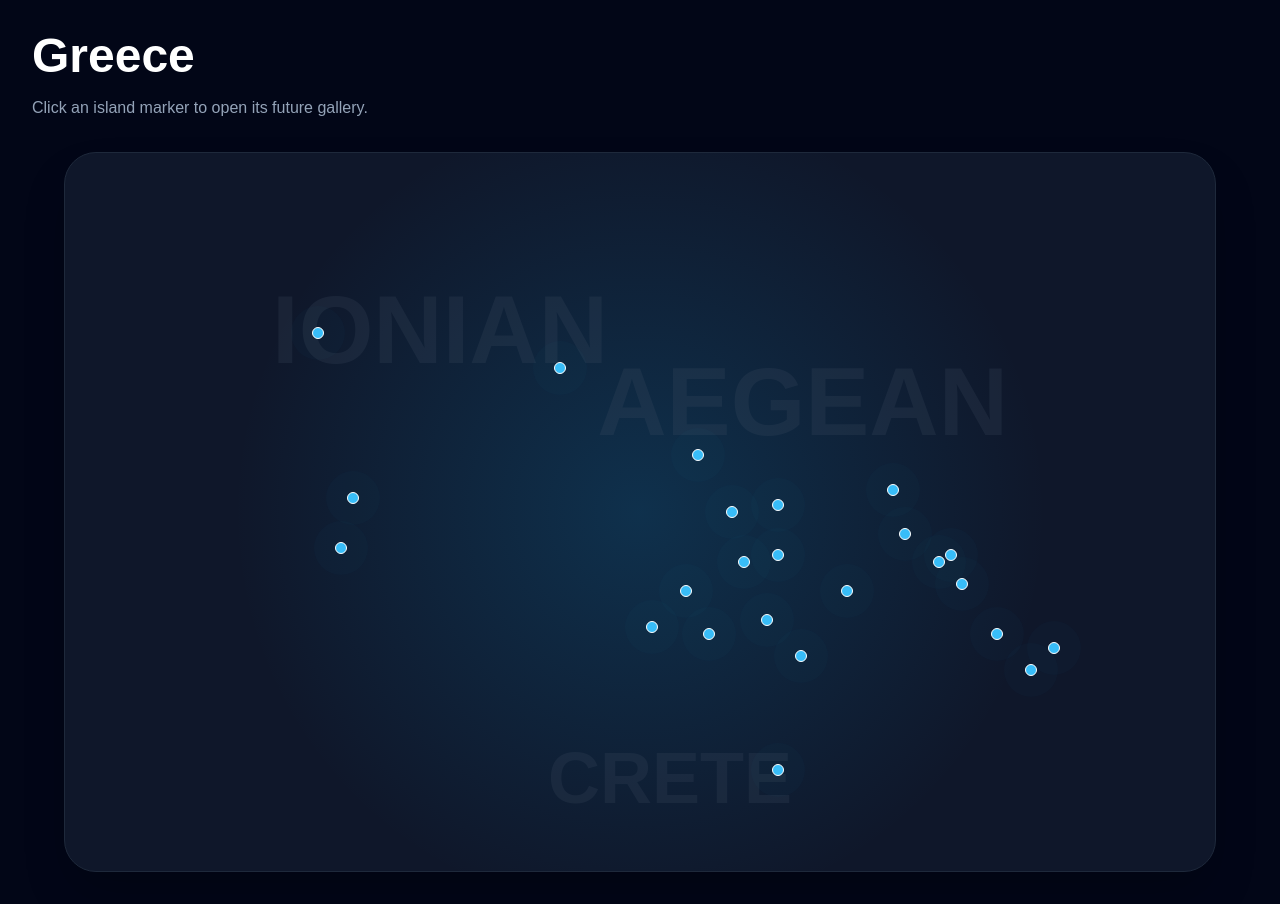
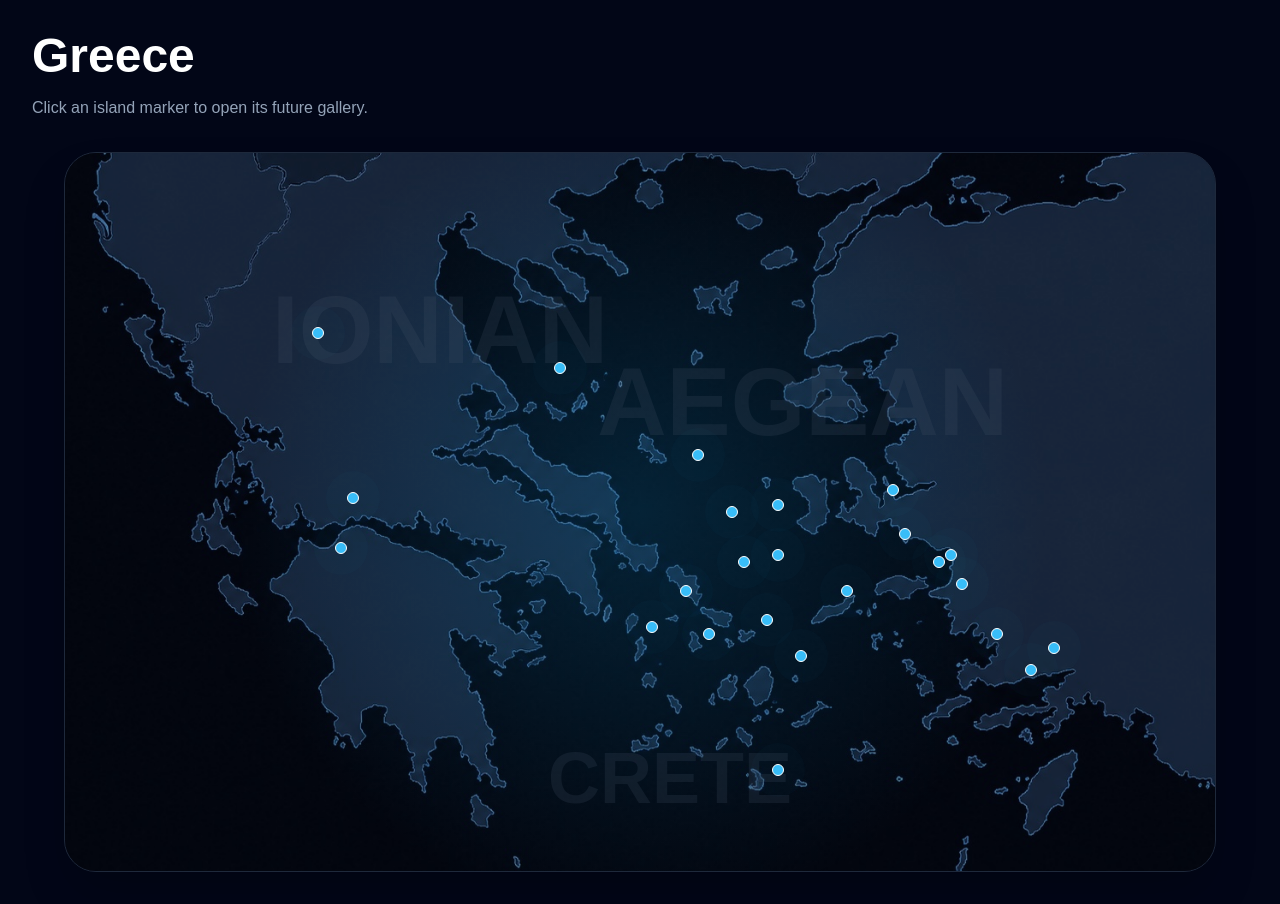
Before and after one commit to PeterMExley/Travel-Map, a Next.js app: page /countries/greece in a window 1280 px wide. Built offline with nearby package versions, Linux system fonts and the light colour scheme.

Commit message:
Update page.jsx

```diff
--- a/app/countries/greece/page.jsx
+++ b/app/countries/greece/page.jsx
@@ -37,6 +37,14 @@ export default function GreecePage() {
       </p>
 
       <div className="relative mx-auto max-w-6xl h-[720px] rounded-[2rem] border border-slate-800 bg-slate-900 overflow-hidden shadow-2xl">
+        <img
+          src="/maps/greece-islands.jpeg"
+          alt="Greek islands map"
+          className="absolute inset-0 h-full w-full object-cover opacity-80"
+        />
+
+        <div className="absolute inset-0 bg-slate-950/20" />
+
         <div className="absolute inset-0 bg-[radial-gradient(circle_at_center,rgba(14,165,233,0.18),transparent_60%)]" />
 
         <div className="absolute left-[18%] top-[18%] text-slate-600 text-8xl font-bold opacity-20">
```
